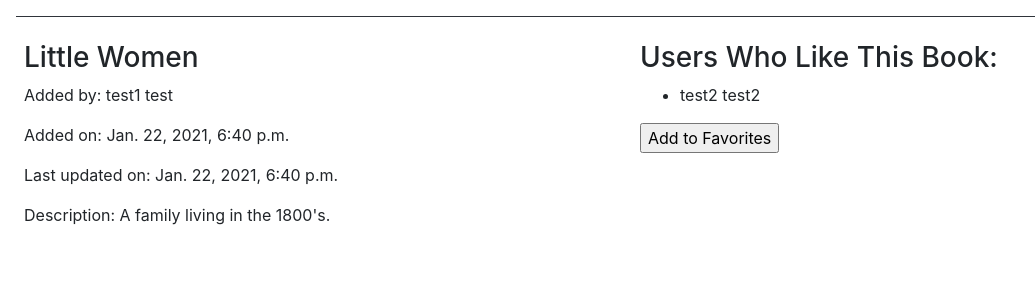
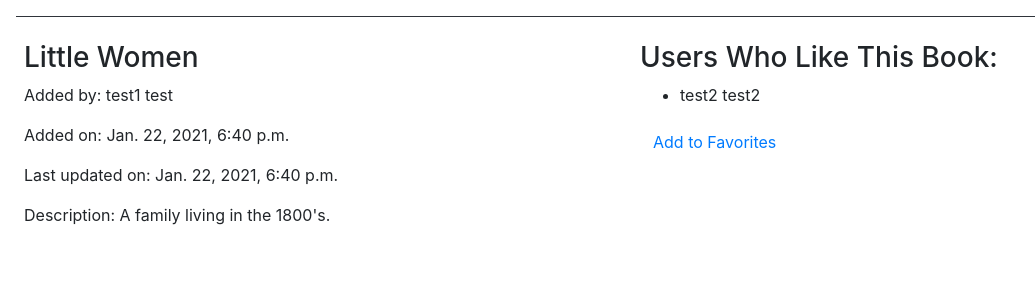
Before and after one commit to JennyWauer/favorite_books, a Django app: template favorites/templates/book_details.html in a window 1280 px wide. Shown: the part 88-388 px from the top of the page, without its empty margins (0-1035 px from the left). Run offline with Django 3.2, Linux system fonts and the light colour scheme; the template is opened without the code that fills it: values that come from a table or form of the project are taken from there, others are empty; data comes from the database, SQL or seed files in the repository; both versions use the stored data as it was after the commit; some libraries are stand-ins or nearby versions.

Commit message:
update button style

```diff
--- a/favorites/templates/book_details.html
+++ b/favorites/templates/book_details.html
@@ -65,14 +65,14 @@
                 {% csrf_token %}
                 <input type="hidden" name="book_id" value="{{ book.id }}">
                 <input type="hidden" name="user_id" value="{{ user.id }}">
-                <input type="submit" name="add_fav" value="Add to Favorites">
+                <input class="btn btn-link" type="submit" name="add_fav" value="Add to Favorites">
             </form>
             {%elif user in book.users_who_like.all %}
             <form action="/remove_favorite" method="POST">
                 {% csrf_token %}
                 <input type="hidden" name="book_id" value="{{ book.id }}">
                 <input type="hidden" name="user_id" value="{{ user.id }}">
-                <input type="submit" name="add_fav" value="Remove from Favorites">
+                <input class="btn btn-link" type="submit" name="add_fav" value="Remove from Favorites">
             </form>
             {% endif %}
         </div>
```
Also changed, not shown: db.sqlite3.
